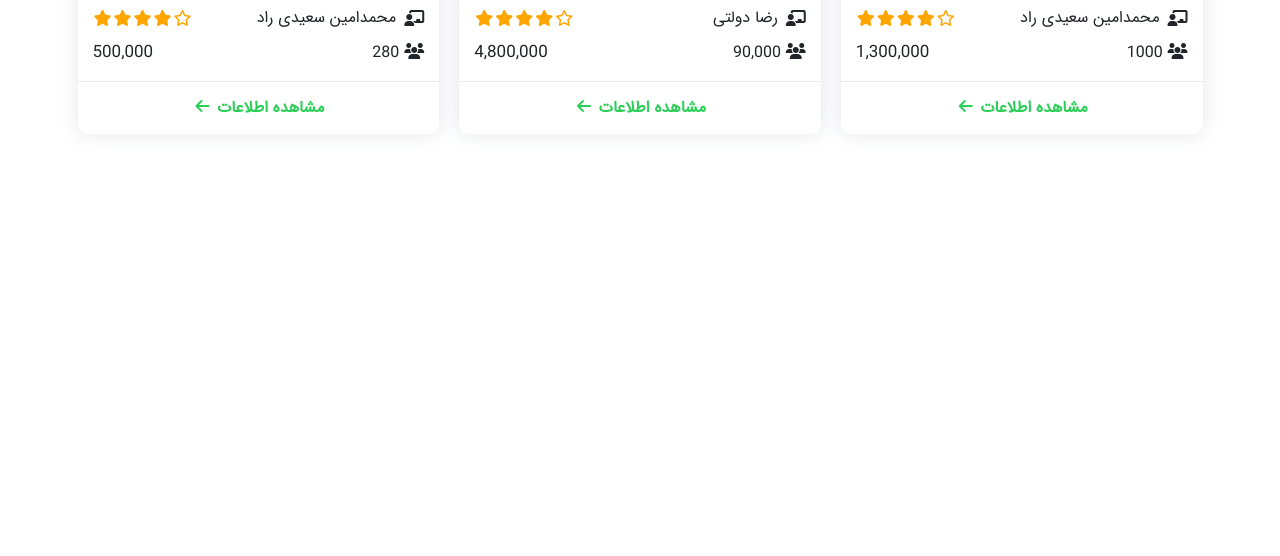
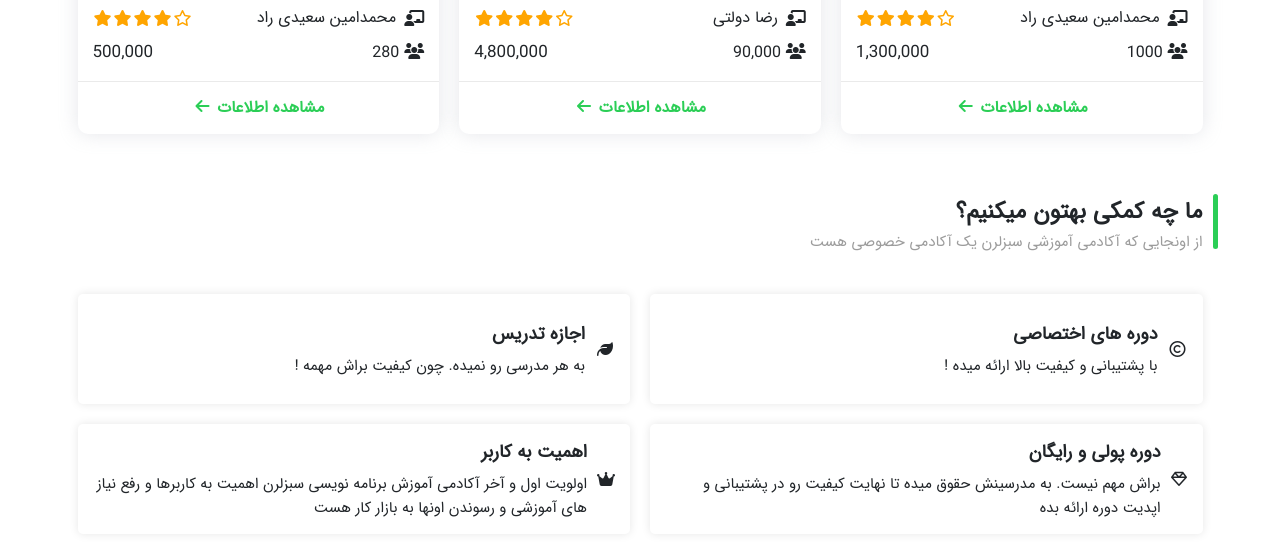
Before and after one commit to oos-amin/sabzlearn, a plain HTML site: page index.html in a window 1280 px wide. Shown: the part 1538-2094 px from the top of the page. Before the commit the page ends 1732 px from the top, so only its background shows below. Drawn offline with Linux system fonts and the light colour scheme.

Commit message:
feat: add about us section

```diff
--- a/css/index.css
+++ b/css/index.css
@@ -246,3 +246,51 @@ button {
   color: var(--primary-color);
   font-weight: bold;
 }
+
+/* ================ Section: About Us ================ */
+.about-us {
+  margin: 4rem 0;
+}
+
+.about-us__header {
+  display: flex;
+  flex-direction: column;
+}
+
+.about-us__container {
+  display: grid;
+  grid-template-columns: repeat(2, 1fr);
+  gap: 2rem;
+  margin: 4rem 0;
+}
+
+.about-us__box {
+  display: flex;
+  align-items: center;
+  gap: 1rem;
+  box-shadow: 0 0 10px 0 rgba(0, 0, 0, 0.1);
+  padding: 2rem 1.5rem;
+  border-radius: 0.5rem;
+  cursor: pointer;
+  height: 11rem;
+}
+
+.about-us__box svg {
+  font-size: 5.5rem;
+  color: #6d6d6d;
+}
+
+.about-us__box-info {
+  display: flex;
+  flex-direction: column;
+  gap: 0.5rem;
+}
+.about-us__box-title {
+  font-size: 1.8rem;
+  font-weight: bold;
+}
+
+.about-us__box-caption {
+  color: #212529;
+  font-size: 1.5rem;
+}
--- a/index.html
+++ b/index.html
@@ -611,6 +611,60 @@
           </div>
         </div>
       </section>
+
+      <section class="about-us">
+        <div class="container">
+          <div class="about-us__header">
+            <span class="about-us__header-title header__title"
+              >ما چه کمکی بهتون میکنیم؟</span
+            >
+            <span class="about-us__header-caption header__caption"
+              >از اونجایی که آکادمی آموزشی سبزلرن یک آکادمی خصوصی هست</span
+            >
+          </div>
+          <div class="about-us__container">
+            <div class="about-us__box">
+              <i class="fa-regular fa-copyright"></i>
+              <div class="about-us__box-info">
+                <span class="about-us__box-title">دوره های اختصاصی</span>
+                <span class="about-us__box-caption"
+                  >با پشتیبانی و کیفیت بالا ارائه میده !</span
+                >
+              </div>
+            </div>
+            <div class="about-us__box">
+              <i class="fa-solid fa-leaf"></i>
+              <div class="about-us__box-info">
+                <span class="about-us__box-title">اجازه تدریس</span>
+                <span class="about-us__box-caption"
+                  >به هر مدرسی رو نمیده. چون کیفیت براش مهمه !</span
+                >
+              </div>
+            </div>
+            <div class="about-us__box">
+              <i class="fa-regular fa-gem"></i>
+              <div class="about-us__box-info">
+                <span class="about-us__box-title">دوره پولی و رایگان</span>
+                <span class="about-us__box-caption"
+                  >براش مهم نیست. به مدرسینش حقوق میده تا نهایت کیفیت رو در
+                  پشتیبانی و اپدیت دوره ارائه بده</span
+                >
+              </div>
+            </div>
+            <div class="about-us__box">
+              <i class="fa-solid fa-crown"></i>
+              <div class="about-us__box-info">
+                <span class="about-us__box-title">اهمیت به کاربر</span>
+                <span class="about-us__box-caption"
+                  >اولویت اول و آخر آکادمی آموزش برنامه نویسی سبزلرن اهمیت به
+                  کاربرها و رفع نیاز های آموزشی و رسوندن اونها به بازار کار
+                  هست</span
+                >
+              </div>
+            </div>
+          </div>
+        </div>
+      </section>
     </main>
 
     <script src="vendor/FontAwesome/font-awesome.min.js"></script>
```
